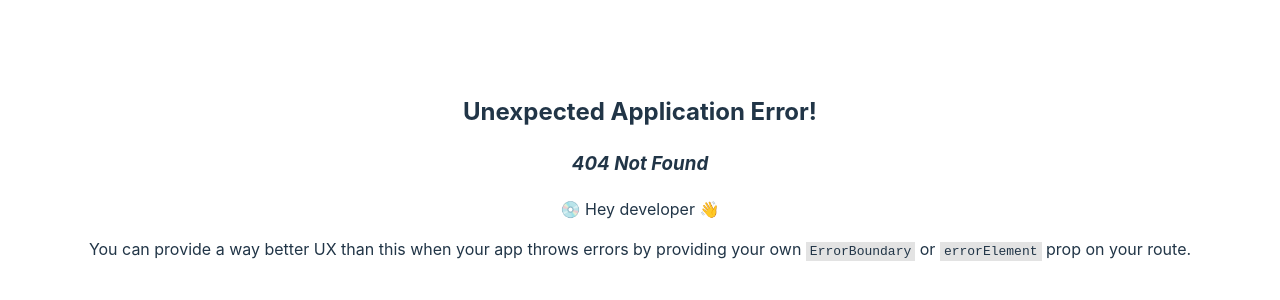
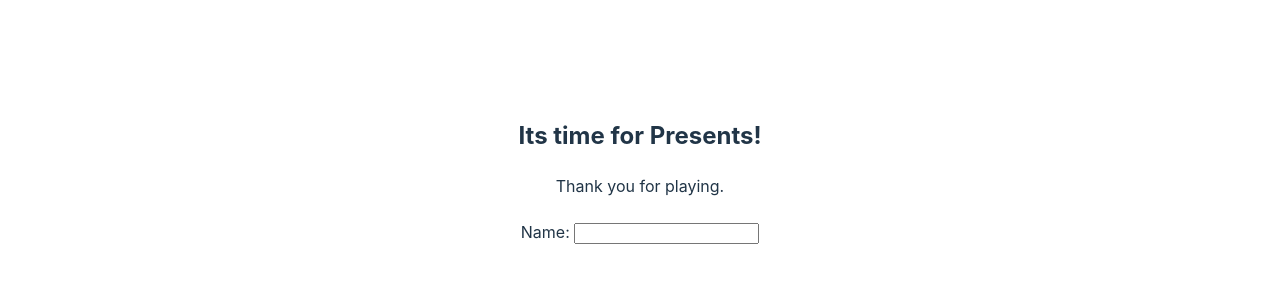
Before and after one commit to implodingduck/static, a React (Vite) app in the folder xmas23/: page /#/gifts in a window 1280 px wide. Before the commit this address had no page. Shown: the part 224-524 px from the top of the page. Built offline with nearby package versions, Linux system fonts and the light colour scheme.

Commit message:
loop complete

```diff
--- a/xmas23/src/App.css
+++ b/xmas23/src/App.css
@@ -183,3 +183,8 @@ div p {
 .message {
   font-weight: bold;
 }
+
+
+.mom img {
+  width: 350px;
+}
--- /dev/null
+++ b/xmas23/src/Gifts.jsx
@@ -0,0 +1,60 @@
+import { useState } from 'react'
+import reactLogo from './assets/react.svg'
+import viteLogo from '/vite.svg'
+import './App.css'
+import { Link } from "react-router-dom";
+
+function Gifts() {
+  const [name, setName] = useState("")
+  const [mom, setMom] = useState(false)
+  const [dad, setDad] = useState(false)
+  const [bk, setBk] = useState(false)
+  const [julia, setJulia] = useState(false)
+
+  const handleNameChange = (e) => {
+    let newName = e.target.value;
+    setName(newName)
+    if(newName.toLowerCase().indexOf("cheryl") > -1 || newName.toLowerCase().indexOf("mom") > -1){
+      setMom(true)
+    }else{
+      setMom(false)
+    }
+    if(newName.toLowerCase().indexOf("paul") > -1 || newName.toLowerCase().indexOf("dad") > -1){
+      setDad(true)
+    }else{
+      setDad(false)
+    }
+    if(newName.toLowerCase().indexOf("bryce") > -1 || newName.toLowerCase().indexOf("katie") > -1){
+      setBk(true)
+    }else {
+      setBk(false)
+    }
+    if(newName.toLowerCase().indexOf("julia") > -1){
+      setJulia(true)
+    }else {
+      setJulia(false)
+    }
+  }
+
+  return (
+    <>
+      <div>
+        <h2>Its time for Presents!</h2>
+        <p>Thank you for playing.</p>
+        <fieldset>
+          <label>Name: <input type="text" value={name} onChange={handleNameChange} /></label>
+        </fieldset>
+      </div>
+      <div>
+        { mom && <div className="mom"><img src="nf23.png" /></div>  }
+        { dad && <div className="mom">We donated to Rotary Club for Community Economic Development in your honor and also here is a Netflix cover:<br /> <img src="nf23.png" /></div>  }
+        { bk && <div>We donated to Child's play in your honor!</div> }
+        { julia && <div>Merry Christmas, Julia!</div> }
+        { (mom || dad || bk || julia) && <div styl><Link to="/">Play Again...</Link></div> }
+      </div>
+
+    </>
+  )
+}
+
+export default Gifts
--- a/xmas23/src/Match4.jsx
+++ b/xmas23/src/Match4.jsx
@@ -179,7 +179,7 @@ function Match4() {
       //       return JSON.stringify(s);
       //   })
       }
-      { showNext && <div className="next"><Link to="/">Next</Link></div>  }
+      { showNext && <div className="next"><Link to="/gifts">Next</Link></div>  }
       </div>
     </>
   )
--- a/xmas23/src/main.jsx
+++ b/xmas23/src/main.jsx
@@ -5,6 +5,7 @@ import Match4 from './Match4.jsx'
 import Stackandqueue from './Stackandqueue.jsx'
 import Math12 from './Math12.jsx'
 import Carols from './Carols.jsx'
+import Gifts from './Gifts.jsx'
 import './index.css'
 import {
   createHashRouter,
@@ -32,6 +33,10 @@ const router = createHashRouter([
     path: "/math12",
     element: <Math12 />
   },
+  {
+    path: "/gifts",
+    element: <Gifts />
+  },
 ]);
 
 ReactDOM.createRoot(document.getElementById('root')).render(
```
Also changed, not shown: xmas23/public/nf23.png (renamed from xmas23/public/netflix2023.png).
